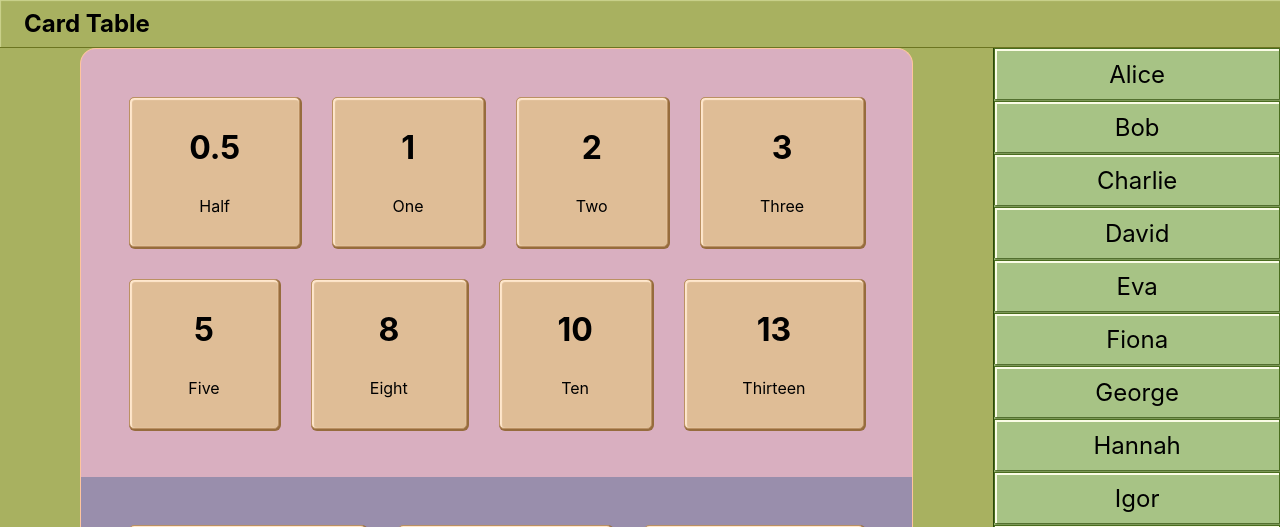
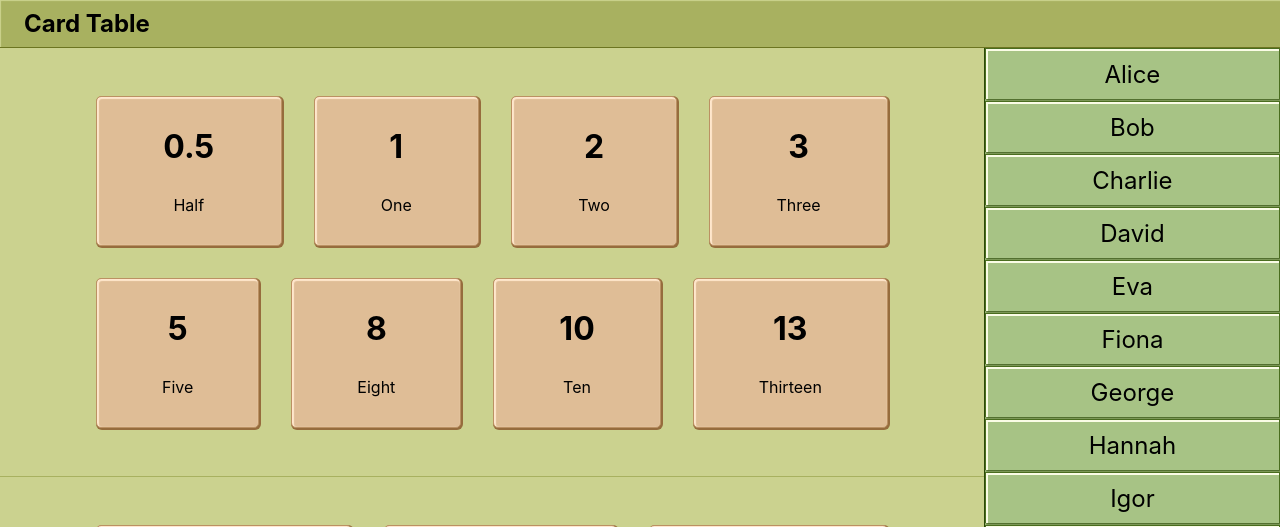
Before and after one commit to Digitanalogik/react-card-table, a React (Create React App) app: page / in a window 1280 px wide. Shown: the top 527 px of the page. Built offline with nearby package versions, Linux system fonts and the light colour scheme.

Commit message:
Removed debug styling from cards area, separate numeric and special cards with a thin line

```diff
--- a/src/Components/Table/Table.css
+++ b/src/Components/Table/Table.css
@@ -7,7 +7,7 @@
   width: 100vw;
   box-sizing: border-box;
   background-color: #A8B160;
-  padding: 0 5em;
+  padding: 0;
 }
 
 .cards {
@@ -17,27 +17,18 @@
   flex-direction: row;
   flex-basis:100%;
   background-color: #CBD28F;
-}
-
-.numeric {
-  background-color: #D9AFC0;
-  border: solid 1px #FFC59E;
-  border-top-left-radius: 1em;
-  border-top-right-radius: 1em;
-  border-bottom: none;
+  padding-left: 2em;
+  padding-right: 2em;
 }
 
 .special {
-  background-color: #998EAC;
-  border: solid 1px #FFC59E;
-  border-bottom-left-radius: 1em;
-  border-bottom-right-radius: 1em;
-  border-top: none;
+  border-top: solid 1px #A8B160;
 }
 
 @media (min-width: 1081px) {
   .cards {
-    padding: 2em;
+    padding-left: 5em;
+    padding-right: 5em;
   }
 }
 
```
